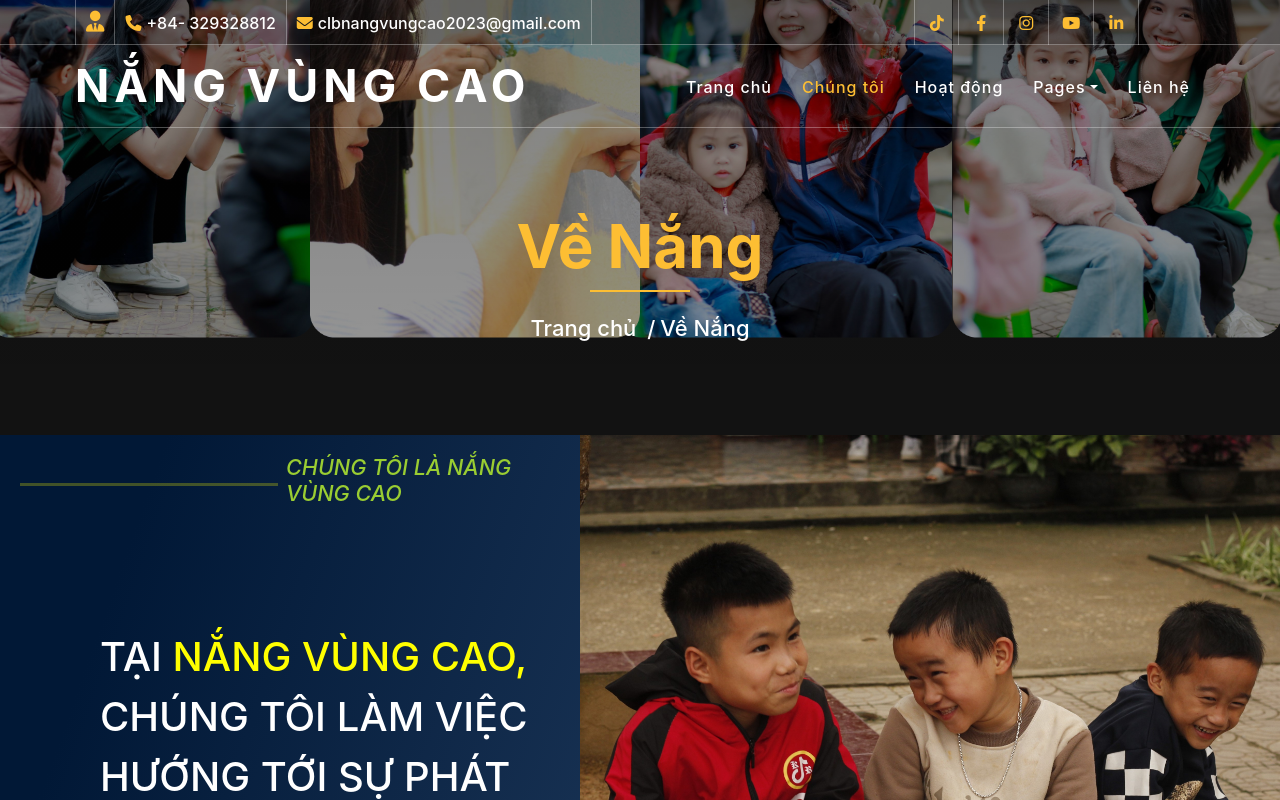
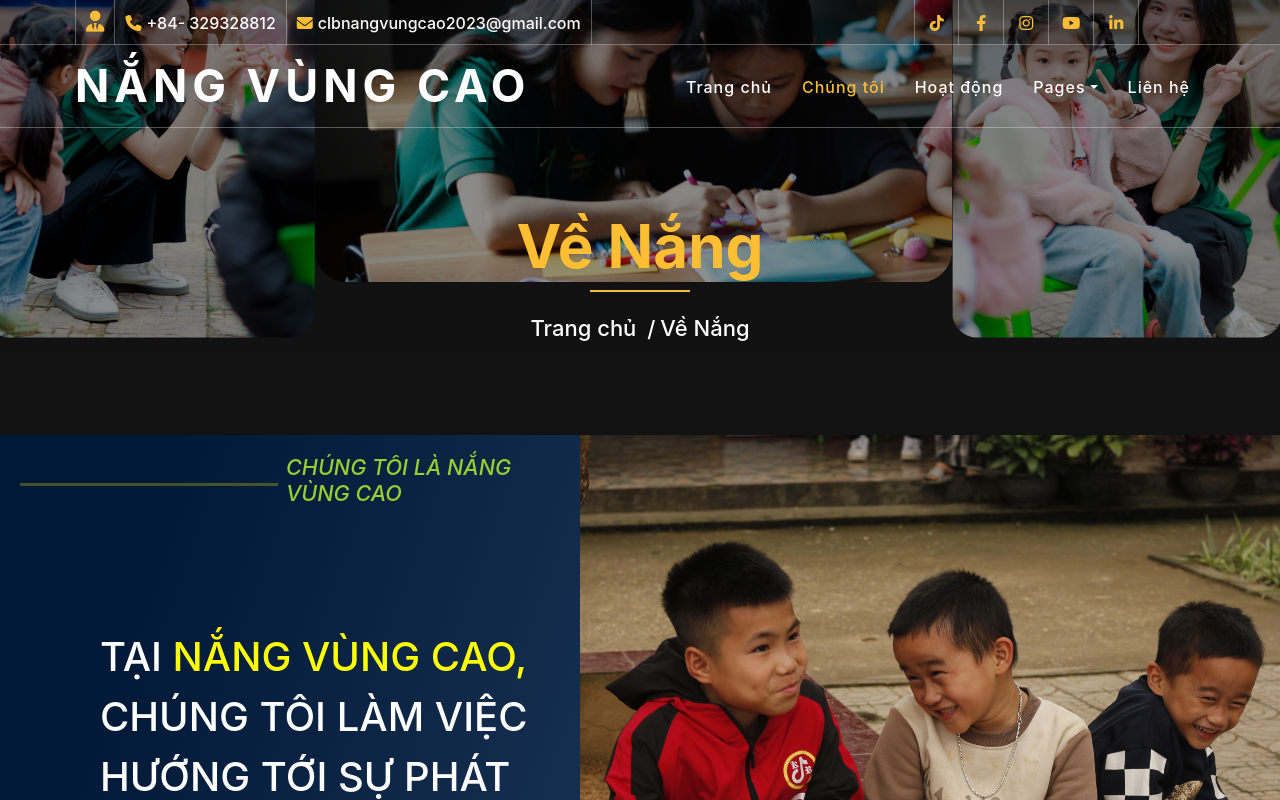
Before and after one commit to Thenamgh/NVC_REACTJS, a React (Create React App) app: page /about in a window 1280 px wide. Shown: the top 800 px of the page. Built offline with nearby package versions, Linux system fonts and the light colour scheme; the HTML template or start-up script is replaced by a standard one.

Commit message:
Đổi ảnh header

```diff
--- a/src/css/page_header.css
+++ b/src/css/page_header.css
@@ -6,7 +6,7 @@
     margin-bottom: 0;
     padding: 210px 0 90px 0;
     text-align: center;
-    background: linear-gradient(rgba(0, 0, 0, .5), rgba(0, 0, 0, .4)), url(../assets/NVC_Header.png);
+    background: linear-gradient(rgba(0, 0, 0, .5), rgba(0, 0, 0, .4)), url(../assets/NVC_pg_header.png);
     background-attachment: fixed;
     background-position: center;
     background-repeat: no-repeat;
```
Also changed, not shown: src/assets/NVC_pg_header.png (added).
